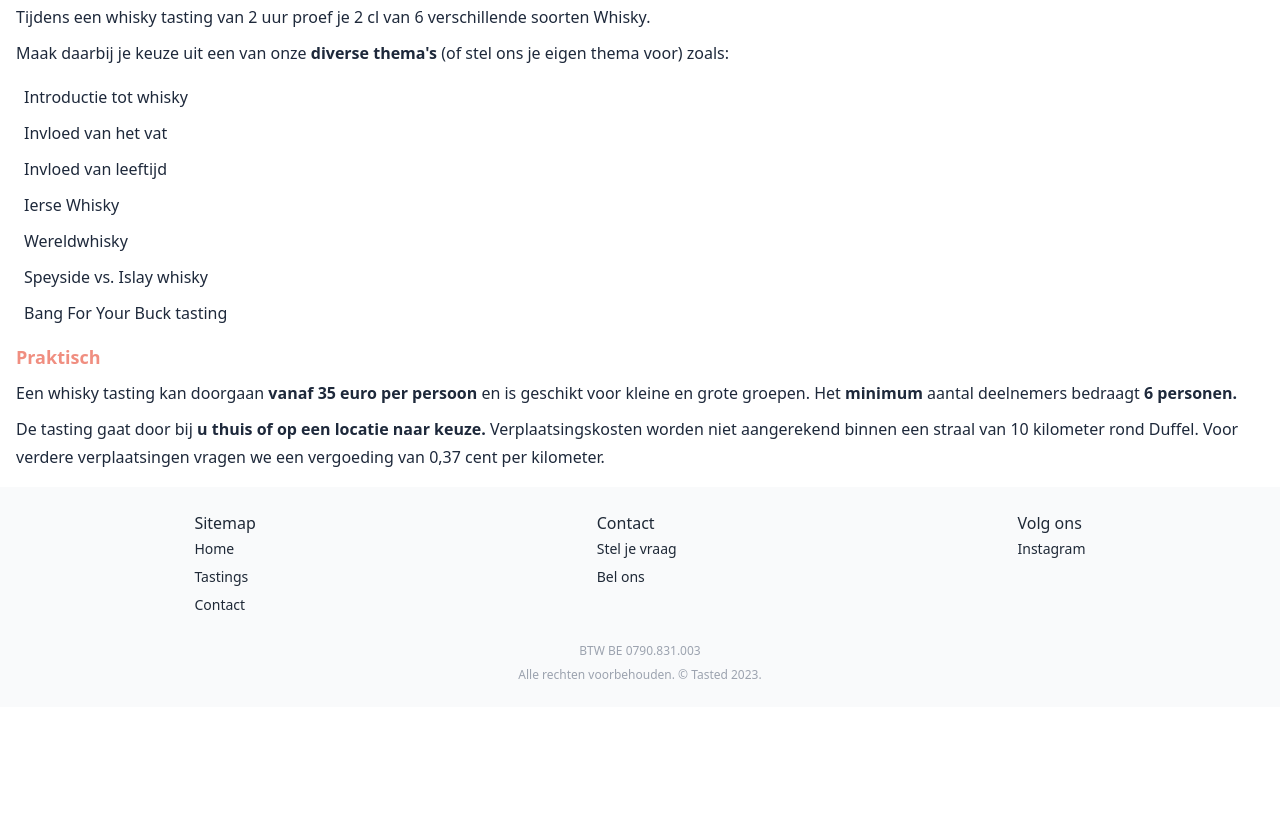
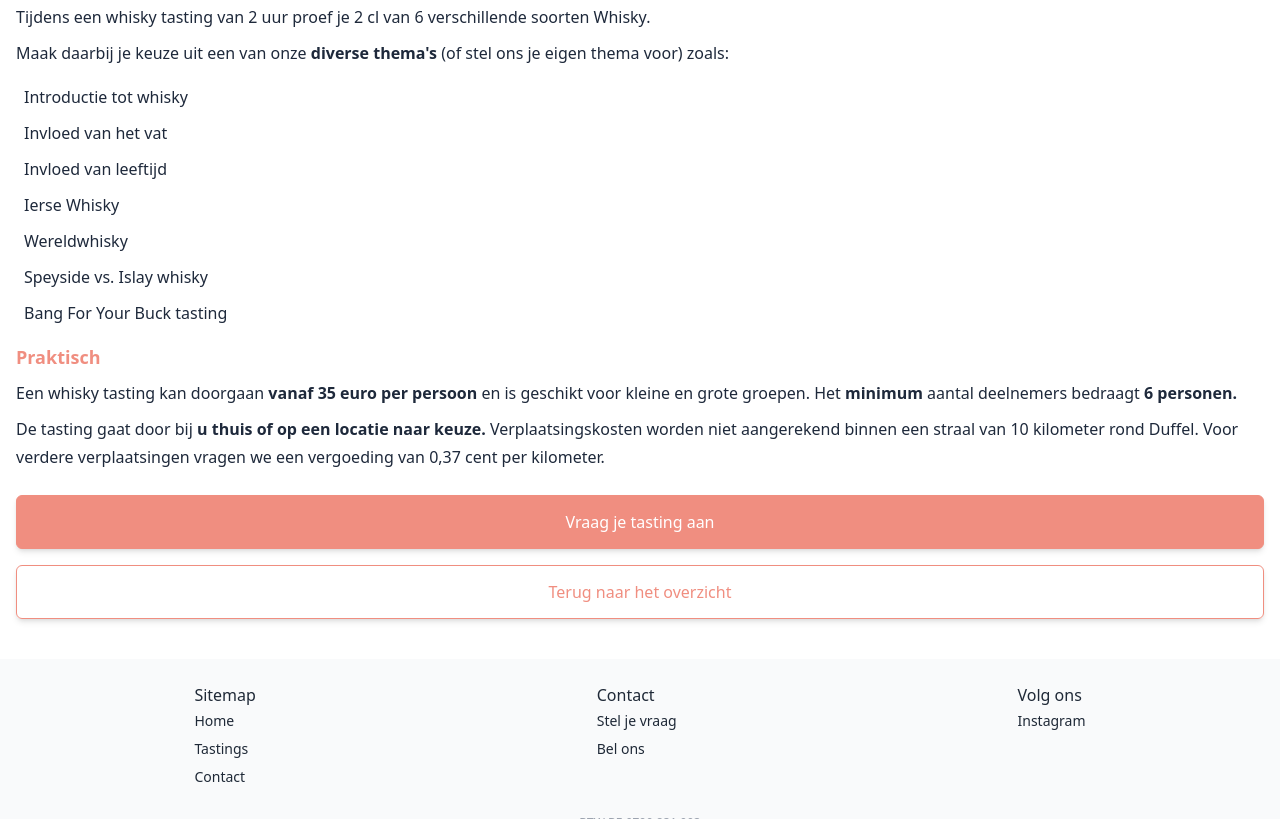
Before and after one commit to JonasBne/tastedwineandspirits.be, an Astro site: page /tastings/whisky in a window 1280 px wide. Shown: the part 341-1160 px from the top of the page. Before the commit the page ends 1048 px from the top, so only its background shows below. Built offline with nearby package versions, Linux system fonts and the light colour scheme; Astro itself is replaced by a stand-in of ours.

Commit message:
feat: add action buttons to detail page

```diff
--- a/src/pages/tastings/whisky.astro
+++ b/src/pages/tastings/whisky.astro
@@ -1,6 +1,7 @@
 ---
 import Breadcrumbs from '../../components/Breadcrumbs.astro';
 import Card from '../../components/Card.astro';
+import PrimaryActionLink from '../../components/PrimaryActionLink.astro';
 import SecondaryActionLink from '../../components/SecondaryActionLink.astro';
 import SectionHeading from '../../components/SectionHeading.astro';
 import { appRoutes } from '../../config/url.const';
@@ -55,6 +56,10 @@ const breadcrumbs = [
                 naar keuze.</span> Verplaatsingskosten worden niet aangerekend binnen een straal van 10 kilometer rond Duffel. Voor verdere verplaatsingen vragen we een vergoeding
                 van 0,37 cent per kilometer.
             </p>
+            <div class="my-6 flex flex-col gap-y-4">
+				<PrimaryActionLink label="Vraag je tasting aan" redirectTo={appRoutes.contact} />
+				<SecondaryActionLink label="Terug naar het overzicht" redirectTo={appRoutes.tastings.base} />
+			</div>
         </section>
     </main>
 </Layout>
```
